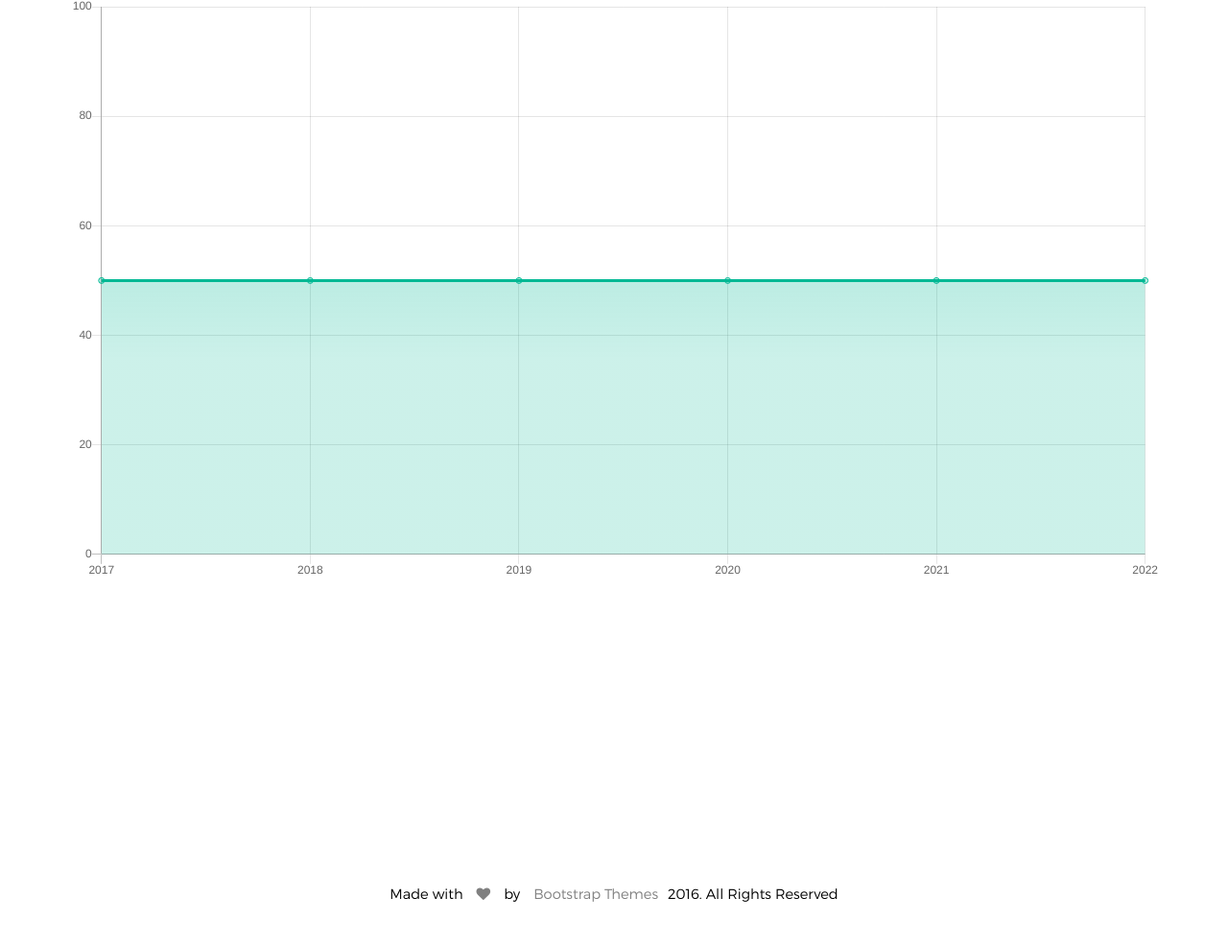
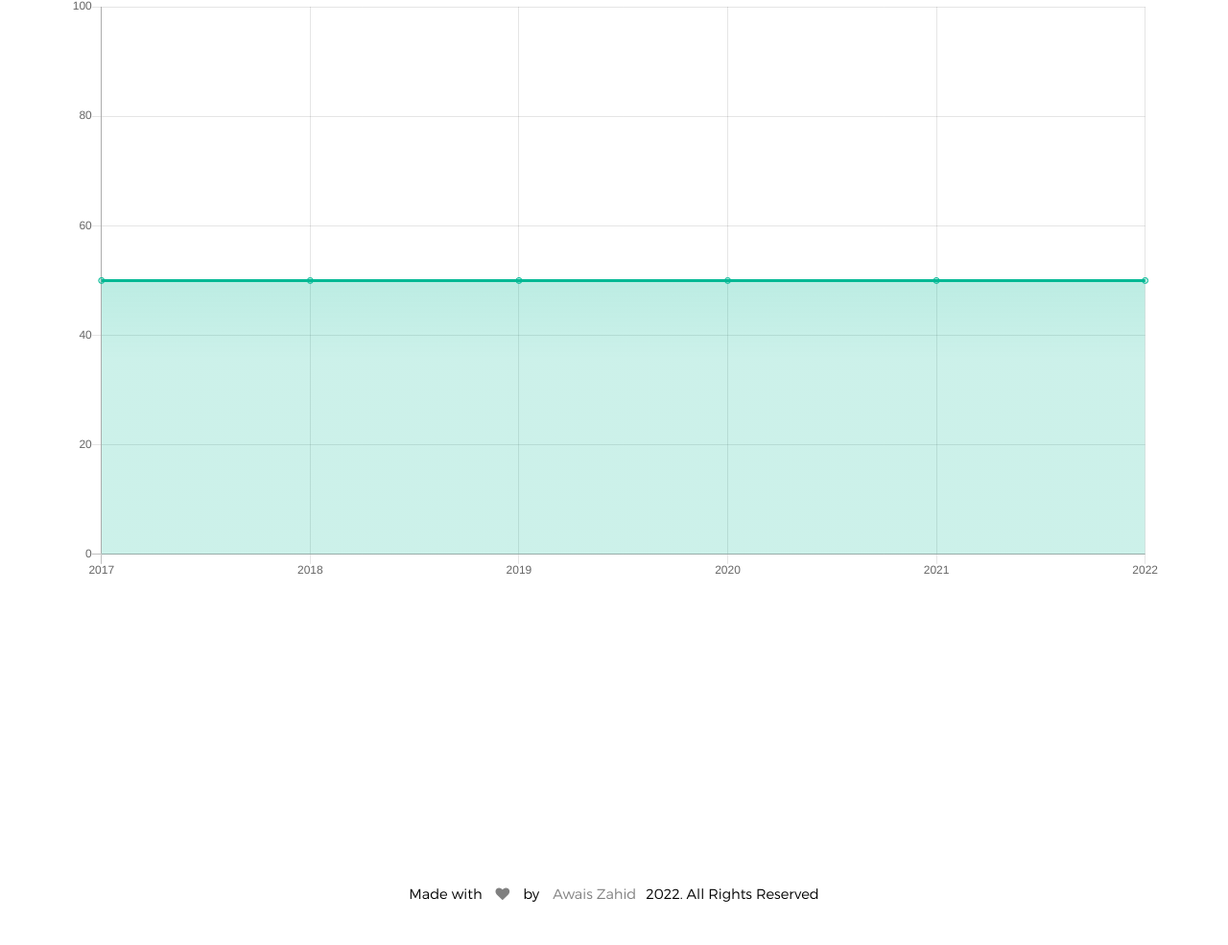
Before and after one commit to AwaisZahid381/NABZ-S-Awais.github.io, a website: page blog.html in a window 1280 px wide. Shown: the part 643-1628 px from the top of the page at 96% size. Drawn offline with nearby package versions, Linux system fonts and the light colour scheme.

Commit message:
Update blog.html

```diff
--- a/blog.html
+++ b/blog.html
@@ -142,9 +142,8 @@
                 <div class="row">
                     <div class="col-sm-12">
                         <div class="copyright_text text-center">
-                            <p class=" wow fadeInRight" data-wow-duration="1s">Made with <i class="fa fa-heart"></i> by
-                                <a target="_blank" href="http://bootstrapthemes.co">Bootstrap Themes</a>2016. All Rights
-                                Reserved</p>
+	                            <p class=" wow fadeInRight" data-wow-duration="1s">Made with <i class="fa fa-heart"></i> by
+                                <a target="_blank" href="#">Awais Zahid</a>2022. All Rights Reserved</p>
                         </div>
                     </div>
                 </div>
```
